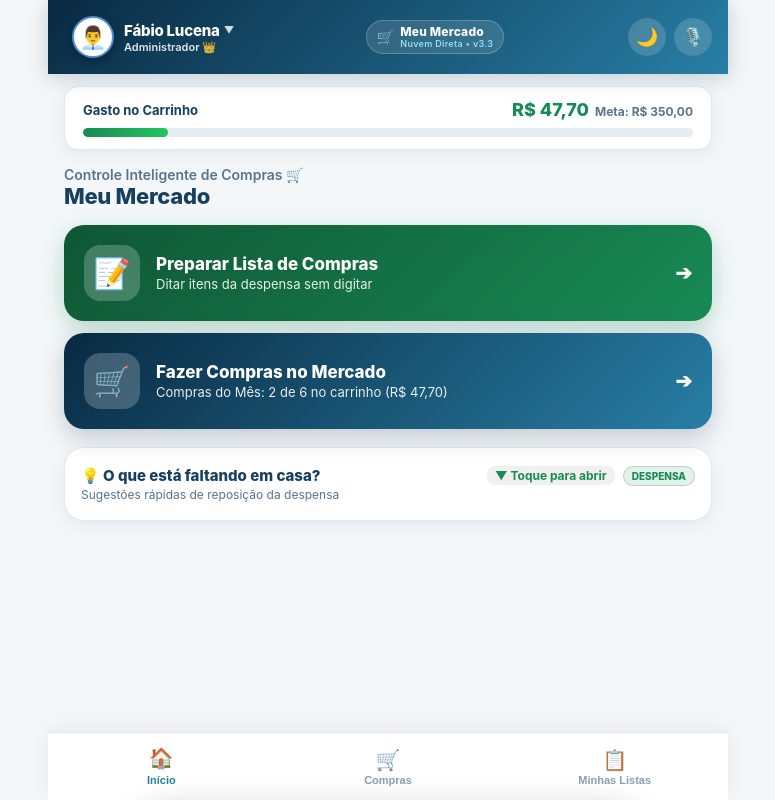
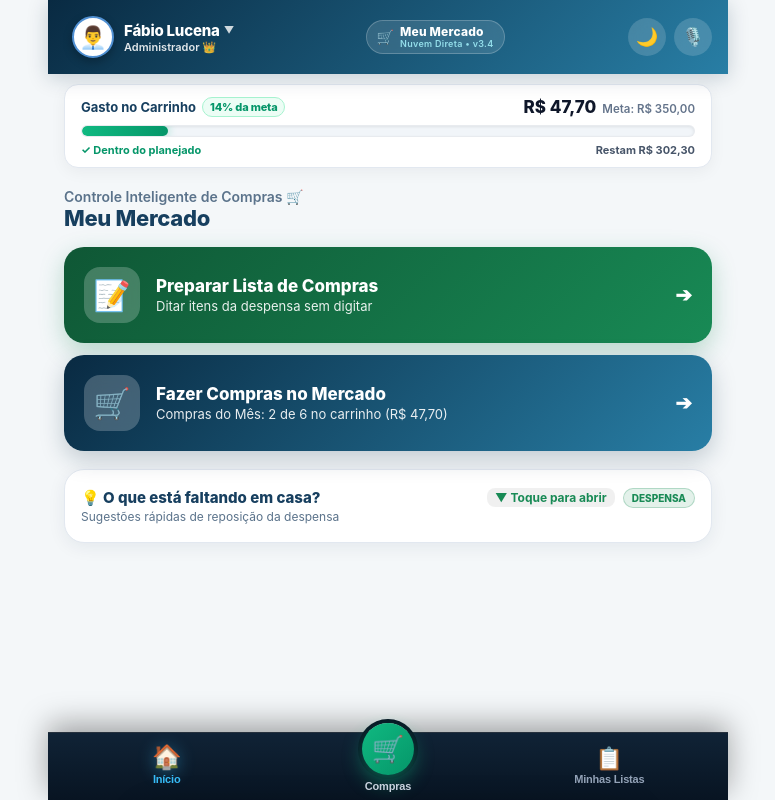
Before and after one commit to fabioalveslucena-source/meu-mercado, a plain HTML site: page public/index.html in a window 1280 px wide. Shown: the whole page, without its empty margins (252-1027 px from the left). Drawn offline with Linux system fonts and the light colour scheme.

Commit message:
feat: modern dock navigation with elevated cart, sleek budget progress bar with percentage, and clean listas header v3.4

```diff
--- a/public/app.css
+++ b/public/app.css
@@ -321,15 +321,15 @@ html, body {
 }
 
 /* ============================================================================
-   TERMÔMETRO DE ORÇAMENTO
+   TERMÔMETRO DE ORÇAMENTO (MODERNO COM PERCENTUAL E STATUS)
 ============================================================================ */
 .termometro-orcamento {
-  background: var(--bg-card);
-  padding: 12px 18px;
-  margin: 12px 16px 2px 16px;
-  border-radius: var(--raio-md);
-  box-shadow: var(--sombra-card);
-  border: 1px solid var(--borda-padrao);
+  background: #ffffff;
+  padding: 12px 16px 10px 16px;
+  margin: 10px 16px 6px 16px;
+  border-radius: 14px;
+  box-shadow: 0 4px 16px rgba(15, 23, 42, 0.05);
+  border: 1px solid #e2e8f0;
 }
 
 .termometro-topo {
@@ -341,6 +341,33 @@ html, body {
   margin-bottom: 8px;
 }
 
+.termometro-perc-badge {
+  font-size: 11px;
+  font-weight: 800;
+  padding: 2px 7px;
+  border-radius: 12px;
+  background: #ecfdf5;
+  color: #059669;
+  border: 1px solid #a7f3d0;
+  display: inline-flex;
+  align-items: center;
+  gap: 3px;
+  letter-spacing: -0.2px;
+  transition: all 0.3s ease;
+}
+
+.termometro-perc-badge.alerta {
+  background: #fffbeb;
+  color: #b45309;
+  border-color: #fde68a;
+}
+
+.termometro-perc-badge.perigo {
+  background: #fef2f2;
+  color: #b91c1c;
+  border-color: #fecaca;
+}
+
 .termometro-valores {
   display: flex;
   align-items: baseline;
@@ -348,39 +375,73 @@ html, body {
 }
 
 .termometro-gasto {
-  font-size: 18px;
-  font-weight: 800;
-  color: var(--cor-marca);
+  font-size: 17px;
+  font-weight: 800;
+  color: #0f172a;
 }
 
 .termometro-meta {
-  font-size: 12px;
-  color: var(--texto-secundario);
+  font-size: 11.5px;
+  color: #64748b;
+  font-weight: 600;
 }
 
 .termometro-barra-fundo {
   width: 100%;
-  height: 9px;
-  background-color: #e6edf2;
-  border-radius: var(--raio-full);
+  height: 12px;
+  background-color: #f1f5f9;
+  border-radius: 20px;
   overflow: hidden;
   position: relative;
+  box-shadow: inset 0 1px 3px rgba(0, 0, 0, 0.08);
+  border: 1px solid rgba(0,0,0,0.04);
 }
 
 .termometro-barra-progresso {
   height: 100%;
   width: 0%;
-  background: linear-gradient(90deg, #188a55 0%, #22c55e 100%);
-  border-radius: var(--raio-full);
-  transition: width 0.4s ease, background 0.4s ease;
+  background: linear-gradient(90deg, #10b981 0%, #059669 100%);
+  border-radius: 20px;
+  transition: width 0.4s ease, background 0.4s ease, box-shadow 0.4s ease;
+  box-shadow: 0 0 10px rgba(16, 185, 129, 0.4);
 }
 
 .termometro-barra-progresso.alerta {
-  background: linear-gradient(90deg, #f59e0b 0%, #eab308 100%);
+  background: linear-gradient(90deg, #f59e0b 0%, #d97706 100%);
+  box-shadow: 0 0 10px rgba(245, 158, 11, 0.45);
 }
 
 .termometro-barra-progresso.perigo {
   background: linear-gradient(90deg, #ef4444 0%, #dc2626 100%);
+  box-shadow: 0 0 12px rgba(239, 68, 68, 0.5);
+}
+
+.termometro-rodape {
+  display: flex;
+  justify-content: space-between;
+  align-items: center;
+  font-size: 11px;
+  margin-top: 6px;
+  color: #64748b;
+  font-weight: 600;
+}
+
+.termometro-status-texto {
+  color: #059669;
+  font-weight: 700;
+}
+
+.termometro-status-texto.alerta {
+  color: #b45309;
+}
+
+.termometro-status-texto.perigo {
+  color: #b91c1c;
+}
+
+.termometro-restante {
+  color: #475569;
+  font-weight: 700;
 }
 
 /* ============================================================================
@@ -1227,7 +1288,7 @@ body.tema-escuro .banner-lista-fechada {
 }
 
 /* ============================================================================
-   MENU INFERIOR (3 ABAS PRINCIPAIS)
+   MENU INFERIOR (3 ABAS PRINCIPAIS) - DOCK MODERNO COM DESTAQUE EM COMPRAS
 ============================================================================ */
 .navegacao {
   position: fixed;
@@ -1235,15 +1296,18 @@ body.tema-escuro .banner-lista-fechada {
   left: 0;
   right: 0;
   height: 68px;
-  background: #ffffff;
-  border-top: 1px solid #e2e8f0;
+  background: linear-gradient(180deg, #102336 0%, #081422 100%);
+  border-top: 1px solid rgba(255, 255, 255, 0.12);
   display: flex;
   justify-content: space-around;
   align-items: center;
   max-width: 680px;
   margin: 0 auto;
   z-index: 100;
-  box-shadow: 0 -4px 18px rgba(9, 42, 66, 0.06);
+  box-shadow: 0 -8px 30px rgba(0, 0, 0, 0.35);
+  backdrop-filter: blur(12px);
+  -webkit-backdrop-filter: blur(12px);
+  padding: 0 8px;
 }
 
 .nav-item {
@@ -1255,22 +1319,87 @@ body.tema-escuro .banner-lista-fechada {
   height: 100%;
   border: none;
   background: none;
-  color: var(--texto-suave);
-  cursor: pointer;
-  gap: 2px;
-}
-
-.nav-item span {
-  font-size: 20px;
+  color: #94a3b8;
+  cursor: pointer;
+  gap: 3px;
+  transition: all 0.25s cubic-bezier(0.4, 0, 0.2, 1);
+  position: relative;
+}
+
+.nav-item .nav-icone {
+  font-size: 22px;
+  transition: transform 0.2s ease, filter 0.2s ease;
+  line-height: 1;
 }
 
 .nav-item small {
   font-size: 11px;
   font-weight: 700;
+  letter-spacing: -0.2px;
+  transition: color 0.2s ease;
+}
+
+.nav-item:hover {
+  color: #e2e8f0;
 }
 
 .nav-item.ativo {
-  color: var(--cor-azul);
+  color: #38bdf8;
+}
+
+.nav-item.ativo .nav-icone {
+  transform: translateY(-2px) scale(1.08);
+  filter: drop-shadow(0 2px 8px rgba(56, 189, 248, 0.4));
+}
+
+.nav-item.ativo small {
+  color: #38bdf8;
+  font-weight: 800;
+}
+
+/* Botão Central: COMPRAS com Ícone Maior em Destaque */
+.nav-item.nav-destaque {
+  overflow: visible;
+}
+
+.icone-circulo-destaque {
+  width: 52px;
+  height: 52px;
+  border-radius: 50%;
+  background: linear-gradient(135deg, #10b981 0%, #059669 100%);
+  display: flex;
+  align-items: center;
+  justify-content: center;
+  box-shadow: 0 8px 20px rgba(16, 185, 129, 0.45), 0 0 0 4px #081422;
+  margin-top: -18px;
+  transition: all 0.25s cubic-bezier(0.34, 1.56, 0.64, 1);
+}
+
+.nav-icone-compras {
+  font-size: 26px;
+  line-height: 1;
+}
+
+.nav-item.nav-destaque small {
+  color: #cbd5e1;
+  font-weight: 700;
+  margin-top: 2px;
+}
+
+.nav-item.nav-destaque:hover .icone-circulo-destaque {
+  transform: scale(1.06) translateY(-2px);
+  box-shadow: 0 12px 24px rgba(16, 185, 129, 0.55), 0 0 0 4px #081422;
+}
+
+.nav-item.nav-destaque.ativo .icone-circulo-destaque {
+  background: linear-gradient(135deg, #34d399 0%, #059669 100%);
+  box-shadow: 0 10px 25px rgba(16, 185, 129, 0.65), 0 0 0 4px #38bdf8;
+  transform: scale(1.08) translateY(-4px);
+}
+
+.nav-item.nav-destaque.ativo small {
+  color: #4ade80;
+  font-weight: 800;
 }
 
 .nav-item.ativo span {
--- a/public/app.js
+++ b/public/app.js
@@ -287,15 +287,49 @@ function renderizarTermometro() {
   const elementoGasto = document.getElementById('termometroGasto');
   const elementoMeta = document.getElementById('termometroMeta');
   const barra = document.getElementById('termometroBarra');
-
-  if (elementoGasto) elementoGasto.textContent = formatarMoeda(totais.totalCarrinho);
-  if (elementoMeta) elementoMeta.textContent = `Meta: ${formatarMoeda(totais.meta)}`;
+  const badgePerc = document.getElementById('termometroPerc');
+  const statusTexto = document.getElementById('termometroStatusTexto');
+  const restanteTexto = document.getElementById('termometroRestante');
+
+  const meta = Number(totais.meta) || 0;
+  const gasto = Number(totais.totalCarrinho) || 0;
+
+  if (elementoGasto) elementoGasto.textContent = formatarMoeda(gasto);
+  if (elementoMeta) elementoMeta.textContent = `Meta: ${formatarMoeda(meta)}`;
+
+  const percReal = meta > 0 ? Math.round((gasto / meta) * 100) : 0;
+  const larguraBarra = Math.min(Math.max(percReal, 0), 100);
+
+  if (badgePerc) {
+    badgePerc.textContent = `${percReal}% da meta`;
+    badgePerc.className = 'termometro-perc-badge';
+    if (percReal >= 100) badgePerc.classList.add('perigo');
+    else if (percReal >= 80) badgePerc.classList.add('alerta');
+  }
 
   if (barra) {
-    barra.style.width = `${totais.percMeta}%`;
+    barra.style.width = `${larguraBarra}%`;
     barra.className = 'termometro-barra-progresso';
-    if (totais.percMeta >= 95) barra.classList.add('perigo');
-    else if (totais.percMeta >= 80) barra.classList.add('alerta');
+    if (percReal >= 100) barra.classList.add('perigo');
+    else if (percReal >= 80) barra.classList.add('alerta');
+  }
+
+  if (statusTexto && restanteTexto) {
+    statusTexto.className = 'termometro-status-texto';
+    if (gasto === 0) {
+      statusTexto.textContent = '✓ Carrinho vazio';
+      restanteTexto.textContent = `Disponível: ${formatarMoeda(meta)}`;
+    } else if (gasto <= meta) {
+      const sobra = meta - gasto;
+      statusTexto.textContent = percReal >= 80 ? '⚠️ Atenção à meta' : '✓ Dentro do planejado';
+      if (percReal >= 80) statusTexto.classList.add('alerta');
+      restanteTexto.textContent = `Restam ${formatarMoeda(sobra)}`;
+    } else {
+      const excesso = gasto - meta;
+      statusTexto.textContent = '⚠️ Meta ultrapassada!';
+      statusTexto.classList.add('perigo');
+      restanteTexto.textContent = `Excedeu em ${formatarMoeda(excesso)}`;
+    }
   }
 }
 
@@ -2481,7 +2515,7 @@ document.addEventListener('DOMContentLoaded', () => {
   renderizarTudo();
 
   if ('serviceWorker' in navigator) {
-    navigator.serviceWorker.register('/sw.js?v=20261023_v9').then(reg => {
+    navigator.serviceWorker.register('/sw.js?v=20261023_v10').then(reg => {
       reg.update();
     }).catch(err => console.log('SW:', err));
   }
--- a/public/index.html
+++ b/public/index.html
@@ -44,7 +44,7 @@
           <span class="marca-icone">🛒</span>
           <div class="marca-titulos">
             <span class="marca-nome">Meu Mercado</span>
-            <span class="marca-sub">Nuvem Direta • v3.3</span>
+            <span class="marca-sub">Nuvem Direta • v3.4</span>
           </div>
         </div>
       </div>
@@ -63,11 +63,14 @@
     </header>
 
     <!-- ==================================================================
-         TERMÔMETRO DE ORÇAMENTO
+         TERMÔMETRO DE ORÇAMENTO (MODERNO COM PERCENTUAL E STATUS)
     =================================================================== -->
     <div class="termometro-orcamento">
       <div class="termometro-topo">
-        <span>Gasto no Carrinho</span>
+        <div style="display: flex; align-items: center; gap: 6px;">
+          <span style="font-weight: 700; color: var(--texto-principal);">Gasto no Carrinho</span>
+          <span id="termometroPerc" class="termometro-perc-badge">0% da meta</span>
+        </div>
         <div class="termometro-valores">
           <span id="termometroGasto" class="termometro-gasto">R$ 0,00</span>
           <span id="termometroMeta" class="termometro-meta">Meta: R$ 350,00</span>
@@ -75,6 +78,10 @@
       </div>
       <div class="termometro-barra-fundo">
         <div id="termometroBarra" class="termometro-barra-progresso" style="width: 0%;"></div>
+      </div>
+      <div class="termometro-rodape">
+        <span id="termometroStatusTexto" class="termometro-status-texto">✓ Dentro do planejado</span>
+        <span id="termometroRestante" class="termometro-restante">Restam R$ 350,00</span>
       </div>
     </div>
 
@@ -299,25 +306,13 @@
           </button>
         </div>
 
-        <!-- Card de Sincronização Nuvem com Meu Financeiro -->
-        <div style="background: linear-gradient(135deg, #102a43 0%, #1e3a5f 100%); border: 1.5px solid #287EA5; border-radius: 14px; padding: 14px; margin-bottom: 16px; display: flex; flex-direction: column; gap: 8px;">
-          <div style="display: flex; align-items: center; justify-content: space-between;">
-            <div style="display: flex; align-items: center; gap: 8px;">
-              <span style="font-size: 20px;">☁️</span>
-              <strong style="color: #FFFFFF; font-size: 13.5px;">Integração Meu Financeiro</strong>
-            </div>
-            <span style="font-size: 11px; background: rgba(40, 126, 165, 0.4); color: #64b5f6; padding: 2px 8px; border-radius: 10px; font-weight: 700;">Em Tempo Real</span>
+        <!-- Status Elegante e Discreto de Integração com Meu Financeiro -->
+        <div style="display: flex; align-items: center; justify-content: space-between; background: rgba(16, 185, 129, 0.08); border: 1px solid rgba(16, 185, 129, 0.25); border-radius: 10px; padding: 7px 12px; margin-bottom: 12px;">
+          <div style="display: flex; align-items: center; gap: 7px;">
+            <span style="font-size: 15px;">☁️</span>
+            <span style="font-size: 12px; font-weight: 700; color: var(--texto-principal);">Sincronização com Meu Financeiro</span>
           </div>
-          <p style="font-size: 12px; color: #cbd5e1; margin: 0; line-height: 1.4;">
-            Envie todas as suas listas finalizadas diretamente para o extrato e faturas do Meu Financeiro na nuvem.
-          </p>
-          <button
-            id="btnSyncTodasFechadas"
-            onclick="enviarTodasAsListasFechadasAoFinanceiro(this)"
-            style="width: 100%; padding: 10px; background: linear-gradient(135deg, #16a34a 0%, #15803d 100%); border: 1px solid #4ade80; color: #FFFFFF; font-weight: 800; font-size: 13px; border-radius: 10px; cursor: pointer; display: flex; align-items: center; justify-content: center; gap: 8px; margin-top: 4px; box-shadow: 0 4px 12px rgba(22, 163, 74, 0.3);"
-          >
-            <span>🚀 Sincronizar Listas Fechadas com Meu Financeiro</span>
-          </button>
+          <span style="font-size: 11px; background: #10b981; color: #ffffff; padding: 2px 8px; border-radius: 12px; font-weight: 800; letter-spacing: -0.2px;">Automática ✓</span>
         </div>
 
         <!-- Filtro de Abas: Listas Abertas vs Listas Fechadas (Histórico) -->
@@ -767,21 +762,23 @@
     </div>
 
     <!-- ==================================================================
-         MENU INFERIOR (3 ABAS PRINCIPAIS)
+         MENU INFERIOR (3 ABAS PRINCIPAIS) - DOCK MODERNO COM DESTAQUE EM COMPRAS
     =================================================================== -->
     <nav class="navegacao">
       <button class="nav-item ativo" id="navInicio" onclick="abrirTela('telaInicio', this)">
-        <span>🏠</span>
+        <span class="nav-icone">🏠</span>
         <small>Início</small>
       </button>
 
-      <button class="nav-item" id="navCompras" onclick="abrirTela('telaCompras', this)">
-        <span>🛒</span>
+      <button class="nav-item nav-destaque" id="navCompras" onclick="abrirTela('telaCompras', this)">
+        <div class="icone-circulo-destaque">
+          <span class="nav-icone-compras">🛒</span>
+        </div>
         <small>Compras</small>
       </button>
 
       <button class="nav-item" id="navListas" onclick="abrirTela('telaListas', this)">
-        <span>📋</span>
+        <span class="nav-icone">📋</span>
         <small>Minhas Listas</small>
       </button>
     </nav>
@@ -800,7 +797,7 @@
       if ('caches' in window) {
         caches.keys().then(function(names) {
           for (let name of names) {
-            if (name !== 'meu-mercado-v9-live') {
+            if (name !== 'meu-mercado-v10-live') {
               caches.delete(name);
             }
           }
@@ -808,7 +805,7 @@
       }
     }
   </script>
-  <script src="/audio.js?v=20261023_v9"></script>
-  <script src="/app.js?v=20261023_v9"></script>
+  <script src="/audio.js?v=20261023_v10"></script>
+  <script src="/app.js?v=20261023_v10"></script>
 </body>
 </html>
--- a/public/sw.js
+++ b/public/sw.js
@@ -1,4 +1,4 @@
-const CACHE_NAME = 'meu-mercado-v9-live';
+const CACHE_NAME = 'meu-mercado-v10-live';
 
 self.addEventListener('install', (e) => {
   self.skipWaiting();
```
Also changed, not shown: 1 other file.
